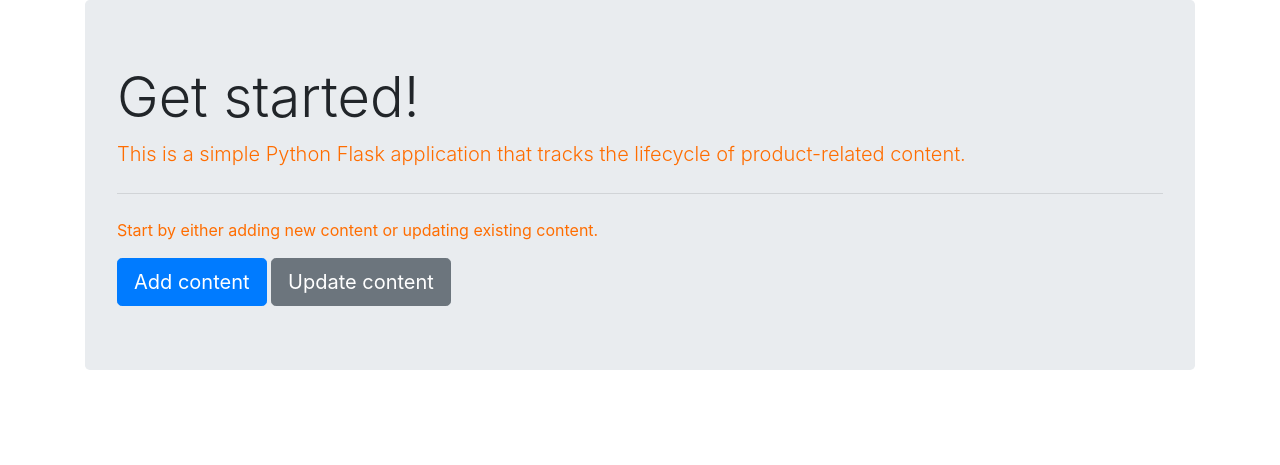
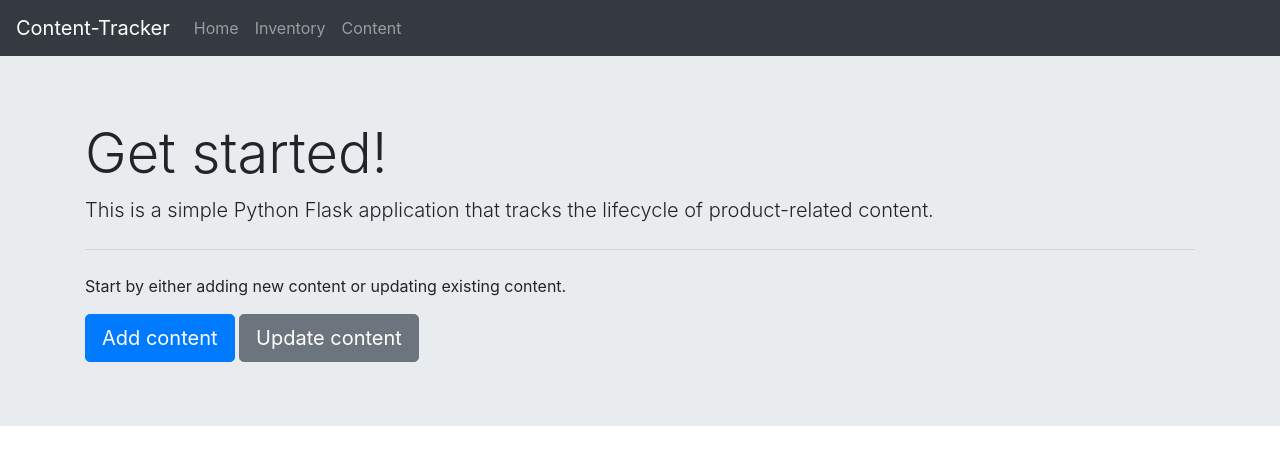
Before and after one commit to hanCodeHub/content-tracker-app, a Flask app: page / in a window 1280 px wide. Shown: the top 465 px of the page. Run offline with Flask 2, Linux system fonts and the light colour scheme; some libraries are stand-ins or nearby versions.

Commit message:
completed forms with validation and simple script

```diff
--- a/app.py
+++ b/app.py
@@ -31,10 +31,12 @@ contents = [
     }
 ]
 
+
 @app.route("/")
 @app.route("/home")
 def home():
     return render_template('home.html')
+
 
 @app.route("/inventory")
 def inventory():
@@ -42,18 +44,24 @@ def inventory():
                            contents=contents,
                            title='Content Lifecycle')
 
-@app.route("/content_form", methods=['GET', 'POST'])
+
+@app.route("/content", methods=['GET', 'POST'])
 def content():
     # instantiate the form object and render the form HTML page
     form = ContentForm()
+
     if form.validate_on_submit():
-        flash(f'Your {form.content_type.data} has been added!', 'success')
-        return redirect(url_for('home'))
+        choice = form.content_type.data
+        choices = dict(ContentForm.SELECT_CHOICES)
+
+        flash(f'Your {(choices.get(choice)).lower()} has been added!')
+        return redirect(url_for('inventory'))
 
     return render_template('content_form.html',
                            title='Content Form',
                            form=form)
 
+
 # only true if run from app.py
 if __name__ == '__main__':
     app.run(port=5000, debug=True)
--- /dev/null
+++ b/static/main.js
@@ -0,0 +1,13 @@
+// Switches active state between navs when new page loads
+// First remove the current active class
+const currentActive = document.querySelector('.active')
+currentActive.classList.remove('active')
+// Obtain current page from the URL
+const currentPageName = window.location.pathname.substring(1)
+// Find the link that matches the current page name and add active class
+const navLinks = document.querySelectorAll('.nav-link')
+navLinks.forEach((link) => {
+    if (link.innerHTML.toLowerCase() === currentPageName.toLowerCase()) {
+        link.parentElement.classList.add('active')
+    }
+})
--- a/static/styles.css
+++ /dev/null
@@ -1,3 +0,0 @@
-p {
-    color: #FF6d00;
-}
--- a/templates/contents.html
+++ b/templates/contents.html
@@ -1,6 +1,6 @@
 {% extends "layout.html" %}
 {% block content %}
-    <h1>Here is the tracked content</h1>
+    <h1>Here is a table of all content</h1>
     {% for content in contents %}
         <h3>{{ content.content_name }} is owned by {{ content.owner_name }}</h3>
         <p>date created: {{ content.created_date }}</p>
--- a/templates/home.html
+++ b/templates/home.html
@@ -1,6 +1,7 @@
 {% extends "layout.html" %}
-{% block content %}
-<div class="jumbotron">
+{% block header %}
+<div class="jumbotron jumbotron-fluid">
+    <div class="container">
         <h1 class="display-4">Get started!</h1>
         <p class="lead">
             This is a simple Python Flask application that tracks the lifecycle of product-related content.
@@ -10,4 +11,5 @@
         <a class="btn btn-primary btn-lg" href="#" role="button">Add content</a>
         <a class="btn btn-secondary btn-lg" href="#" role="button">Update content</a>
     </div>
-{% endblock content %}
+</div>
+{% endblock header %}
--- a/templates/layout.html
+++ b/templates/layout.html
@@ -1,7 +1,8 @@
 <!DOCTYPE html>
 <html>
 <head>
-    <link rel="stylesheet" href="https://stackpath.bootstrapcdn.com/bootstrap/4.3.1/css/bootstrap.min.css" integrity="sha384-ggOyR0iXCbMQv3Xipma34MD+dH/1fQ784/j6cY/iJTQUOhcWr7x9JvoRxT2MZw1T" crossorigin="anonymous">
+    <link rel="stylesheet" href="https://stackpath.bootstrapcdn.com/bootstrap/4.3.1/css/bootstrap.min.css"
+          integrity="sha384-ggOyR0iXCbMQv3Xipma34MD+dH/1fQ784/j6cY/iJTQUOhcWr7x9JvoRxT2MZw1T" crossorigin="anonymous">
     <link rel="stylesheet" type="text/css" href="{{ url_for('static', filename='styles.css') }}">
 
     {% if title %}
@@ -11,22 +12,54 @@
     {% endif %}
 </head>
 <body>
-    <main class="container">
-        <!-- with block defines messages variable -->
-        {% with messages = get_flashed_messages(with_categories=true) %}
-            {% if messages %}
-                {% for category, message in messages %}
-                    <div class="alert alert-{{ category }}">
+
+<!-- Top nav bar -->
+<nav class="navbar navbar-expand-lg navbar-dark bg-dark">
+    <a class="navbar-brand" href="#">Content-Tracker</a>
+    <button class="navbar-toggler" type="button" data-toggle="collapse" data-target="#navbarNav">
+        <span class="navbar-toggler-icon"></span>
+    </button>
+    <div class="collapse navbar-collapse" id="navbarNav">
+        <ul class="navbar-nav">
+            <li class="nav-item active">
+                <a class="nav-link" href="{{ url_for('home') }}">Home</a>
+            </li>
+            <li class="nav-item">
+                <a class="nav-link" href="{{ url_for('inventory') }}">Inventory</a>
+            </li>
+            <li class="nav-item">
+                <a class="nav-link" href="{{ url_for('content') }}">Content</a>
+            </li>
+        </ul>
+    </div>
+</nav>
+
+<!-- Header with no container -->
+{% block header %}{% endblock header %}
+
+<!-- Main body -->
+<main class="container mt-5">
+    <!-- Flashed messages -->
+    {% for message in get_flashed_messages() %}
+    <div class="alert alert-success">
+        <button type="button" class="close" data-dismiss="alert"> &times;</button>
         {{ message }}
     </div>
     {% endfor %}
-            {% endif %}
-        {% endwith %}
-        {% block content %}{% endblock %}
+    <!-- Main content block -->
+    {% block content %}{% endblock content %}
 </main>
 
-<script src="https://code.jquery.com/jquery-3.3.1.slim.min.js" integrity="sha384-q8i/X+965DzO0rT7abK41JStQIAqVgRVzpbzo5smXKp4YfRvH+8abtTE1Pi6jizo" crossorigin="anonymous"></script>
-<script src="https://cdnjs.cloudflare.com/ajax/libs/popper.js/1.14.7/umd/popper.min.js" integrity="sha384-UO2eT0CpHqdSJQ6hJty5KVphtPhzWj9WO1clHTMGa3JDZwrnQq4sF86dIHNDz0W1" crossorigin="anonymous"></script>
-<script src="https://stackpath.bootstrapcdn.com/bootstrap/4.3.1/js/bootstrap.min.js" integrity="sha384-JjSmVgyd0p3pXB1rRibZUAYoIIy6OrQ6VrjIEaFf/nJGzIxFDsf4x0xIM+B07jRM" crossorigin="anonymous"></script>
+<script src="https://code.jquery.com/jquery-3.3.1.slim.min.js"
+        integrity="sha384-q8i/X+965DzO0rT7abK41JStQIAqVgRVzpbzo5smXKp4YfRvH+8abtTE1Pi6jizo"
+        crossorigin="anonymous"></script>
+<script src="https://cdnjs.cloudflare.com/ajax/libs/popper.js/1.14.7/umd/popper.min.js"
+        integrity="sha384-UO2eT0CpHqdSJQ6hJty5KVphtPhzWj9WO1clHTMGa3JDZwrnQq4sF86dIHNDz0W1"
+        crossorigin="anonymous"></script>
+<script src="https://stackpath.bootstrapcdn.com/bootstrap/4.3.1/js/bootstrap.min.js"
+        integrity="sha384-JjSmVgyd0p3pXB1rRibZUAYoIIy6OrQ6VrjIEaFf/nJGzIxFDsf4x0xIM+B07jRM"
+        crossorigin="anonymous"></script>
+
+<script src="../static/main.js"></script>
 </body>
 </html>
```
Also changed, not shown: forms.py (+17 -13 lines), templates/content_form.html (+47 -2 lines). Lines whose indentation alone changed are shown as unchanged.
